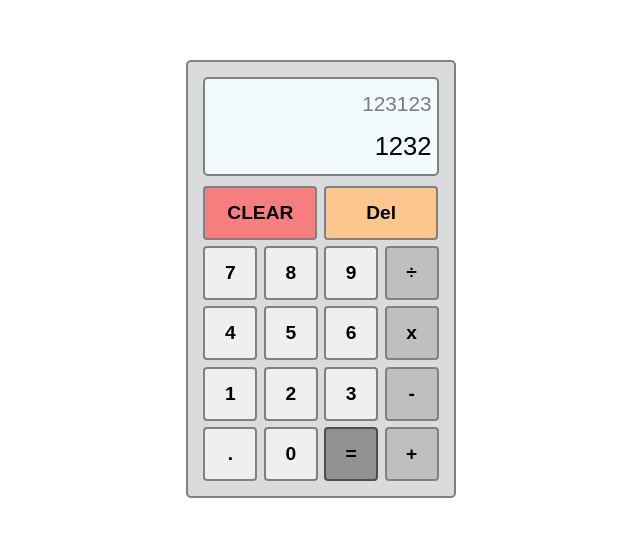
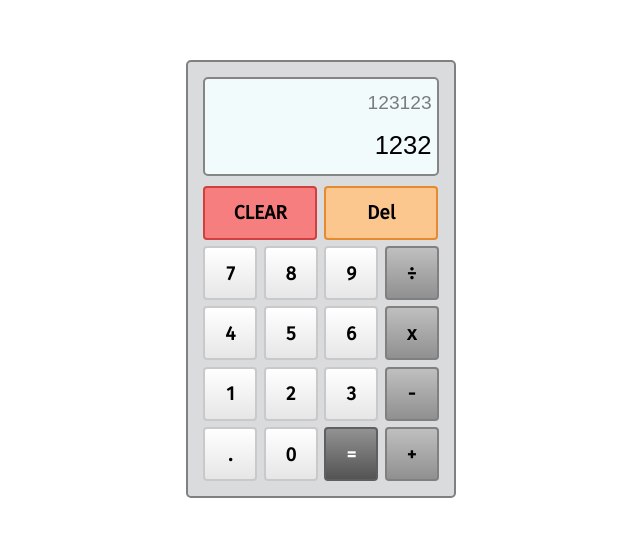
Before and after one commit to nronzel/TOP-calculator, a plain HTML site: page index.html in a window 1280 px wide. Shown: the part 121-658 px from the top of the page, without its empty margins (319-959 px from the left). Drawn offline with Linux system fonts and the light colour scheme; a web font is replaced by a local one.

Commit message:
added gradients

```diff
--- a/style.css
+++ b/style.css
@@ -1,4 +1,5 @@
 @import url('https://fonts.googleapis.com/css2?family=Dangrek&display=swap');
+@import url('https://fonts.googleapis.com/css2?family=Fira+Sans&display=swap');
 
 *,
 *:before,
@@ -27,6 +28,7 @@ button {
     border-radius: 4px;
     border: 2px solid grey;
     outline: none;
+    font-family: 'Fira Sans', sans-serif;
 }
 
 .main-container {
@@ -45,6 +47,7 @@ button {
     grid-template-columns: repeat(4, 1fr);
     grid-template-rows: min-max(1fr, auto) repeat(5, 1fr);
     gap: .4rem;
+
 }
 
 .clear {
@@ -55,6 +58,7 @@ button {
 
 button.clear {
     background-color: #f77e7e;
+    border: 2px solid #d13f3f;
 }
 
 button.clear:hover {
@@ -66,6 +70,7 @@ button.clear:active {
 }
 button.delete {
     background-color: #fcc68f;
+    border: 2px solid #e68a2f;
 }
 
 button.delete:hover {
@@ -76,12 +81,17 @@ button.delete:active {
     background-color: #cc9e70;
 }
 
+button.numbers {
+    background: linear-gradient(180deg, rgba(255,255,255,1) 0%, rgba(230,230,230,1) 100%);
+    border: 2px solid #c9c9c9
+}
+
 button.numbers:hover {
-    background-color: rgba(0,0,0,.25);
+    background: linear-gradient(180deg, rgba(244,244,244,1) 0%, rgb(213, 213, 213) 100%);
 }
 
 button.numbers:active {
-    background-color: rgba(0,0,0,.50);
+    background: linear-gradient(180deg, rgba(212,212,212,1) 0%, rgba(179,179,179,1) 100%);
 }
 
 .delete {
@@ -102,7 +112,7 @@ button.numbers:active {
     justify-content: space-around;
     align-items: flex-end;
     border-radius: 5px;
-    border: 2px solid grey;
+    border: 2px solid rgb(133, 133, 133);
     padding: 5px;
     margin-bottom: 10px;
     word-wrap: break-word;
@@ -110,32 +120,33 @@ button.numbers:active {
 }
 
 .equals {
-    background-color: #919191;
-    border: 2px  solid rgb(78, 78, 78)
+    background: linear-gradient(180deg, rgb(146, 146, 146) 0%, rgb(84, 83, 83) 100%);
+    border: 2px  solid rgb(95, 95, 95);
+    color: white;
 }
 
 .equals:hover  {
-    background-color: #545454;
+    background: linear-gradient(180deg, rgba(159,159,159,1) 0%, rgba(121,121,121,1) 100%);
 }
 
 .equals:active {
-    background-color: #3b3b3b;
+    background: linear-gradient(180deg, rgb(104, 104, 104) 0%, rgb(72, 72, 72) 100%);
 }
 
 .operations {
-    background-color: #bfbfbf;
+    background: linear-gradient(180deg, rgba(191,191,191,1) 0%, rgba(144,144,144,1) 100%);
 }
 
 .operations:hover {
-    background-color: #9e9e9e;
+    background: linear-gradient(180deg, rgba(159,159,159,1) 0%, rgba(121,121,121,1) 100%);
 }
 
 .operations:active {
-    background-color: #848484;
+    background: linear-gradient(180deg, rgb(104, 104, 104) 0%, rgb(72, 72, 72) 100%);
 }
 
 .previousNum {
-    font-size: 1.3rem;
+    font-size: 1.2rem;
     color: rgba(0,0,0,.50)
 }
 
@@ -148,5 +159,5 @@ button.disabled:hover {
 }
 
 button.disabled {
-    border: none;
+    border-color:rgb(231, 231, 231)
 }
```
